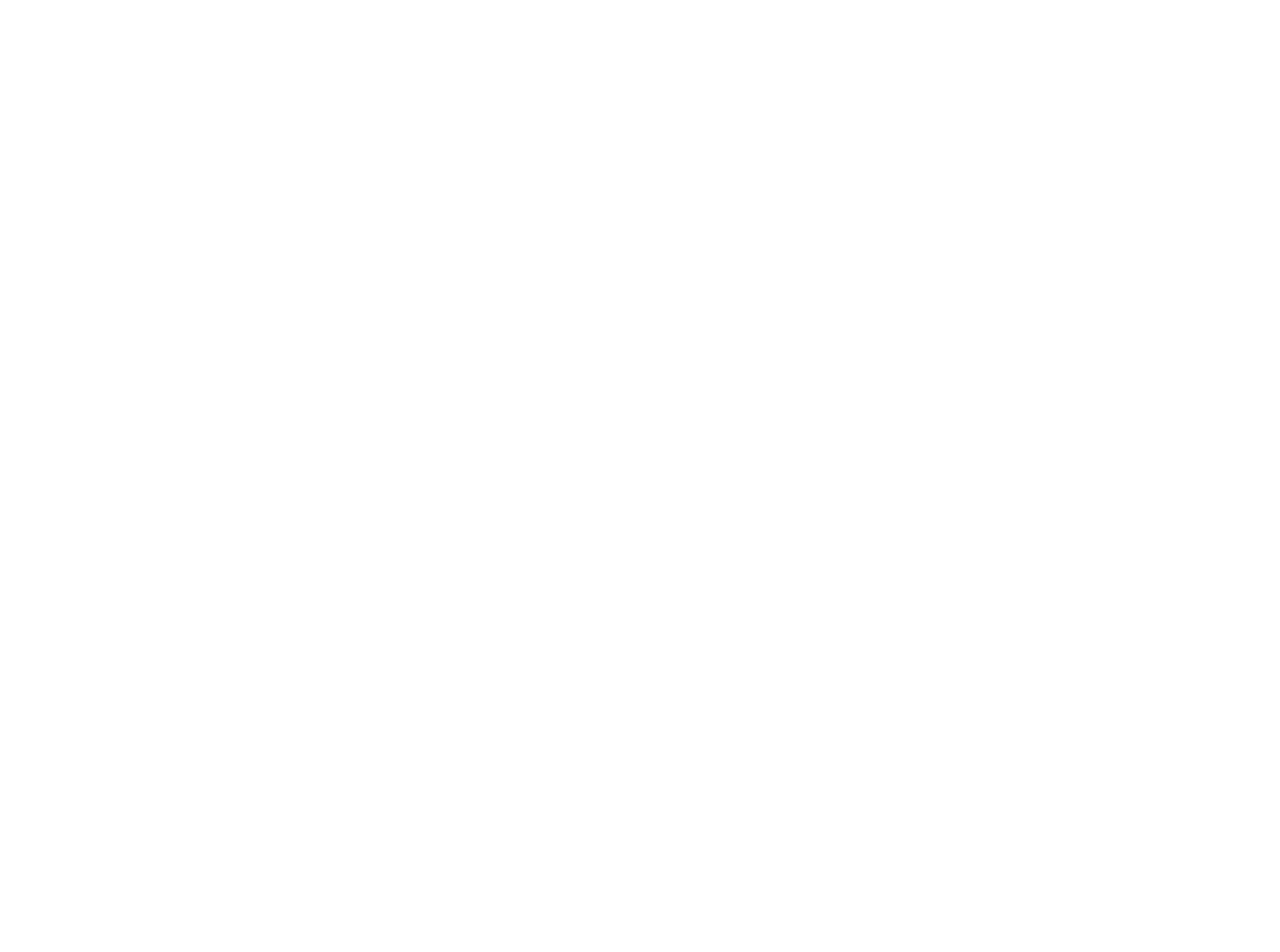
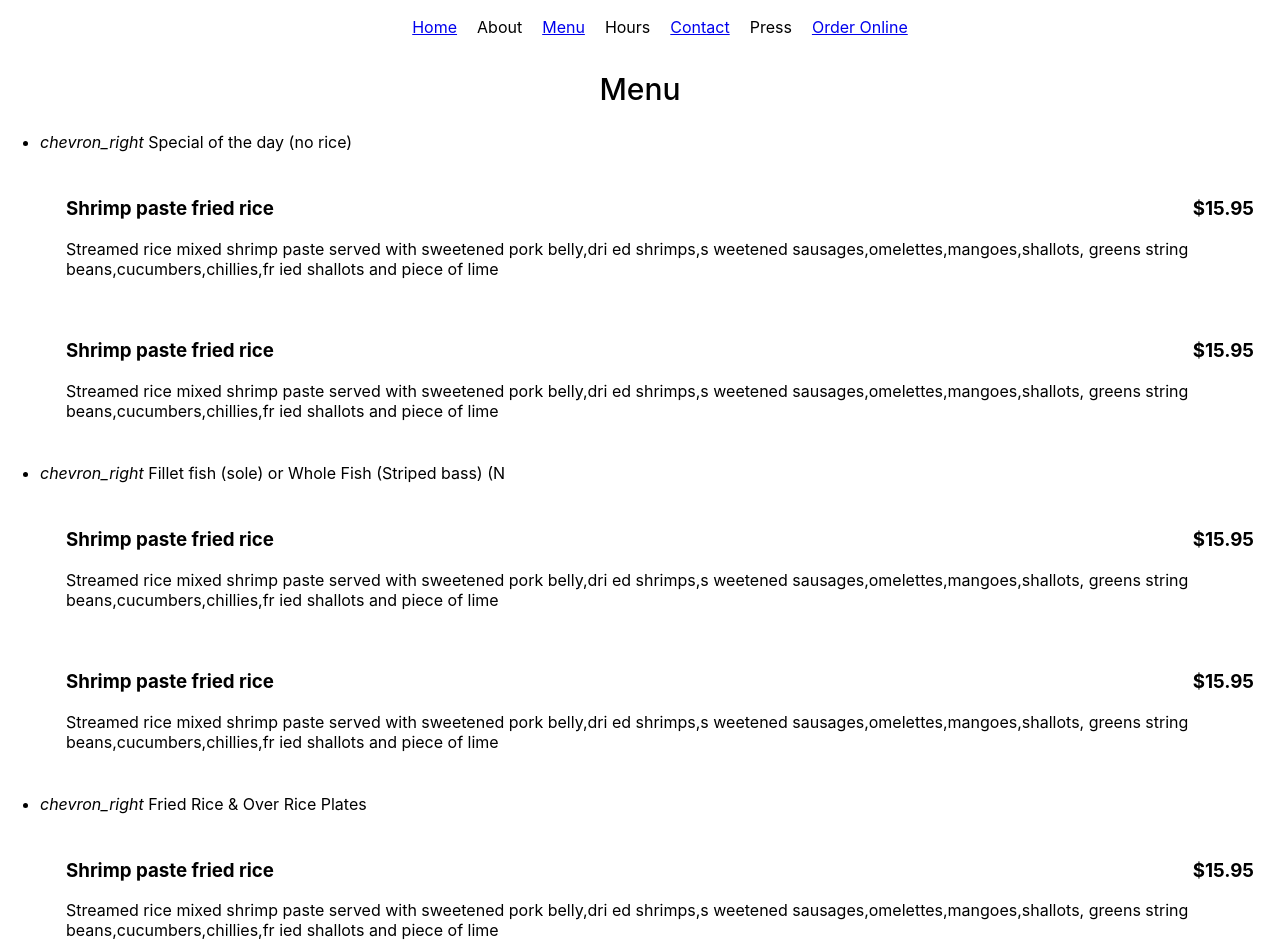
Before and after one commit to mustufakhan/mandy-qeen-restaurant, a React (Create React App) app in the folder frontend/: page /menu in a window 1280 px wide. Shown: the part 180-1132 px from the top of the page. Before the commit the page ends 800 px from the top, so only its background shows below. Built offline with nearby package versions, Linux system fonts and the light colour scheme.

Commit message:
menu page and other changes

```diff
--- a/frontend/package.json
+++ b/frontend/package.json
@@ -8,6 +8,7 @@
     "@testing-library/user-event": "^12.1.10",
     "react": "^17.0.2",
     "react-dom": "^17.0.2",
+    "react-image-lightbox": "^5.1.1",
     "react-router-dom": "^5.2.0",
     "react-scripts": "4.0.3",
     "react-scroll": "^1.8.2",
--- a/frontend/src/App.js
+++ b/frontend/src/App.js
@@ -1,6 +1,7 @@
 import './App.css';
 import Home from './components/home/Home'
 import Contact from './components/contact/Contact'
+import Menu from './components/menu/Menu'
 import {BrowserRouter, Route, Switch, useHistory} from 'react-router-dom'
 import { Login } from './components/login/Login';
 
@@ -12,11 +13,23 @@
           <Route exact path ='/'>
             <Home/>
           </Route>
+          <Route exact path ='/hours'>
+            <Home/>
+          </Route>
+          <Route exact path ='/press'>
+            <Home/>
+          </Route>
+          <Route exact path ='/about'>
+            <Home/>
+          </Route>
           <Route exact path ='/contact'>
             <Contact/>
           </Route>
           <Route exact path ='/admin'>
             <Login/>
+          </Route>
+          <Route exact path ='/menu'>
+            <Menu/>
           </Route>
         </Switch>
       </BrowserRouter>
--- a/frontend/src/components/contact/Contact.js
+++ b/frontend/src/components/contact/Contact.js
@@ -24,8 +24,7 @@
             className="frominput"
           />
           <p>Description:</p>
-	        <input
-	          type="text"
+          <textarea
             className="frominput"
           /><br/><br/>
           <input
--- a/frontend/src/components/gallery/Gallery.js
+++ b/frontend/src/components/gallery/Gallery.js
@@ -1,16 +1,47 @@
-import React from 'react'
-import './Gallery.css'
+import React, {useState} from 'react';
+import Lightbox from 'react-image-lightbox';
+import 'react-image-lightbox/style.css';
+import './Gallery.css';
+
+const images = [
+  'https://res.cloudinary.com/simplemenu/image/upload/q_auto:low/v1537532077/iStock-486723544_fmtdpp.jpg',
+  'https://res.cloudinary.com/simplemenu/image/upload/q_auto:low/v1537532081/iStock-902377778_l9tfhp.jpg',
+  'https://res.cloudinary.com/simplemenu/image/upload/q_auto:low/v1537532083/iStock-531705100_w1huaz.jpg',
+  'https://res.cloudinary.com/simplemenu/image/upload/q_auto:low/v1537532087/iStock-502384220_liq8mp.jpg',
+];
 
 const Gallery = () => {
+
+  const [photoIndex, setPhotoIndex] = useState(0);
+  const [isOpen, setIsOpen] = useState(false);
+  const handleImageClick = (e, index) => {
+    setIsOpen(true)
+    setPhotoIndex(index)
+  }
   return (
     <div className="gallery" id="gallery">
       <h1>Gallery</h1>
       <div className="gallery_img">
-				<img src="https://res.cloudinary.com/simplemenu/image/upload/q_auto:low/v1537532077/iStock-486723544_fmtdpp.jpg" height="120px" />
-				<img src="https://res.cloudinary.com/simplemenu/image/upload/q_auto:low/v1537532077/iStock-486723544_fmtdpp.jpg" height="120px"/>
-				<img src="https://res.cloudinary.com/simplemenu/image/upload/q_auto:low/v1537532077/iStock-486723544_fmtdpp.jpg" height="120px" />
-				<img src="https://res.cloudinary.com/simplemenu/image/upload/q_auto:low/v1537532077/iStock-486723544_fmtdpp.jpg" height="120px"/>
+        <img src="https://res.cloudinary.com/simplemenu/image/upload/q_auto:low/v1537532077/iStock-486723544_fmtdpp.jpg" onClick={(e) => handleImageClick(e,0)} height="120px" />
+        <img src="https://res.cloudinary.com/simplemenu/image/upload/q_auto:low/w_300,c_scale/v1537532081/iStock-902377778_l9tfhp.jpg" onClick={(e) => handleImageClick(e,1)} height="120px"/>
+        <img src="https://res.cloudinary.com/simplemenu/image/upload/q_auto:low/w_300,c_scale/v1537532083/iStock-531705100_w1huaz.jpg" onClick={(e) => handleImageClick(e,2)} height="120px" />
+        <img src="https://res.cloudinary.com/simplemenu/image/upload/q_auto:low/w_300,c_scale/v1537532087/iStock-502384220_liq8mp.jpg" onClick={(e) => handleImageClick(e,3)} height="120px"/>
       </div>
+
+      {isOpen && (
+        <Lightbox
+          mainSrc={images[photoIndex]}
+          nextSrc={images[(photoIndex + 1) % images.length]}
+          prevSrc={images[(photoIndex + images.length - 1) % images.length]}
+          onCloseRequest={() => setIsOpen(false)}
+          onMovePrevRequest={() =>
+            setPhotoIndex((photoIndex + images.length - 1) % images.length)
+          }
+          onMoveNextRequest={() =>
+            setPhotoIndex((photoIndex + 1) % images.length)
+          }
+        />
+      )}
     </div>
   )
 }
--- /dev/null
+++ b/frontend/src/components/menu/Menu.css
@@ -0,0 +1,10 @@
+.menu {
+  text-align: center;
+  font-size: 30px;
+  font-family: inherit;
+  font-weight: 500;
+}
+.menucontent {
+	display: flex;
+  margin: 26px;
+}
--- /dev/null
+++ b/frontend/src/components/menu/Menu.js
@@ -0,0 +1,74 @@
+import React from 'react'
+import './Menu.css'
+import Navbar from '../navbar/Navbar'
+
+ const Menu = () => {
+  return (
+    <div className="">
+      <Navbar />
+      <div>
+        <h2 className="menu">Menu</h2>
+        <ul className="collapsible">
+        <li>
+          <div className="collapsible-header"><i className="material-icons">chevron_right</i> Special of the day (no rice)</div>
+          <div className="collapsible-body">
+            <div className="menucontent">
+              <div>
+                <h3>Shrimp paste fried rice</h3>
+                <p>Streamed rice mixed shrimp paste served with sweetened pork belly,dri ed shrimps,s weetened sausages,omelettes,mangoes,shallots, greens string beans,cucumbers,chillies,fr ied shallots and piece of lime</p>
+              </div>
+              <div><h3>$15.95</h3></div>
+            </div>
+            <div className="menucontent">
+              <div>
+                <h3>Shrimp paste fried rice</h3>
+                <p>Streamed rice mixed shrimp paste served with sweetened pork belly,dri ed shrimps,s weetened sausages,omelettes,mangoes,shallots, greens string beans,cucumbers,chillies,fr ied shallots and piece of lime</p>
+              </div>
+              <div><h3>$15.95</h3></div>
+            </div>
+          </div>
+        </li>
+        <li>
+          <div className="collapsible-header"><i className="material-icons">chevron_right</i> Fillet fish (sole) or Whole Fish (Striped bass) (N</div>
+          <div className="collapsible-body">
+            <div className="menucontent">
+              <div>
+                <h3>Shrimp paste fried rice</h3>
+                <p>Streamed rice mixed shrimp paste served with sweetened pork belly,dri ed shrimps,s weetened sausages,omelettes,mangoes,shallots, greens string beans,cucumbers,chillies,fr ied shallots and piece of lime</p>
+              </div>
+              <div><h3>$15.95</h3></div>
+            </div>
+            <div className="menucontent">
+              <div>
+                <h3>Shrimp paste fried rice</h3>
+                <p>Streamed rice mixed shrimp paste served with sweetened pork belly,dri ed shrimps,s weetened sausages,omelettes,mangoes,shallots, greens string beans,cucumbers,chillies,fr ied shallots and piece of lime</p>
+              </div>
+              <div><h3>$15.95</h3></div>
+            </div>
+          </div>
+        </li>
+        <li>
+          <div className="collapsible-header"><i className="material-icons">chevron_right</i> Fried Rice & Over Rice Plates</div>
+          <div className="collapsible-body">
+            <div className="menucontent">
+              <div>
+                <h3>Shrimp paste fried rice</h3>
+                <p>Streamed rice mixed shrimp paste served with sweetened pork belly,dri ed shrimps,s weetened sausages,omelettes,mangoes,shallots, greens string beans,cucumbers,chillies,fr ied shallots and piece of lime</p>
+              </div>
+              <div><h3>$15.95</h3></div>
+            </div>
+            <div className="menucontent">
+              <div>
+                <h3>Shrimp paste fried rice</h3>
+                <p>Streamed rice mixed shrimp paste served with sweetened pork belly,dri ed shrimps,s weetened sausages,omelettes,mangoes,shallots, greens string beans,cucumbers,chillies,fr ied shallots and piece of lime</p>
+              </div>
+              <div><h3>$15.95</h3></div>
+            </div>
+          </div>
+        </li>
+        </ul>
+      </div>
+    </div>
+  )
+}
+export default Menu
--- a/frontend/src/components/navbar/Navbar.js
+++ b/frontend/src/components/navbar/Navbar.js
@@ -7,7 +7,7 @@
   const aboutref = useRef(null);
 
   const handlenav = (e, val, urlname) =>{
-		if(window.location.href.includes("/contact")){
+    if(window.location.href.includes("/contact") || window.location.href.includes("/menu")){
       history.push("/");
       setTimeout(()=>window.scroll(0, val),50)
       window.history.pushState('','',urlname)
@@ -24,19 +24,19 @@
         <div className="links">
           <ul>
             <li>
-							<a activeClass="active" to="home">Home</a>
+              <NavLink activeClass="active" to="/">Home</NavLink>
             </li>
             <li>
               <a onClick={(e) => handlenav(e, 850, "about")}>About</a>
             </li>
             <li>
-	          	<a  href="#Menu">Menu</a>
+              <NavLink  to="/menu">Menu</NavLink>
             </li>
             <li>
               <a onClick={(e) => handlenav(e, 1500, "hours")}>Hours</a>
             </li>
             <li>
-							<NavLink  to="contact">Contact</NavLink>
+              <NavLink  to="/contact">Contact</NavLink>
             </li>
             <li>
               <a onClick={(e) => handlenav(e, 1600, "press")}>Press</a>
```
Lines whose indentation alone changed are shown as unchanged.
